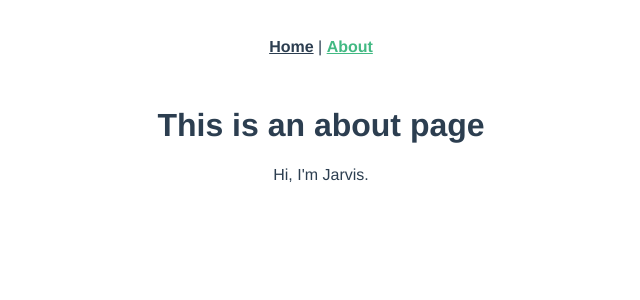
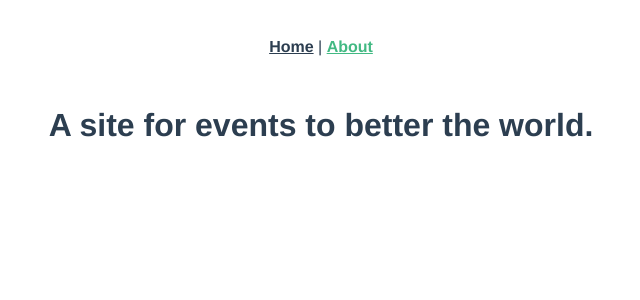
Before and after one commit to Gotop1711/FrontendMasterFullStackv3_frontend, a Vue app: page /about in a window 1280 px wide. Shown: the top 300 px of the page, without its empty margins (319-959 px from the left). Built offline with nearby package versions, Linux system fonts and the light colour scheme.

Commit message:
fix: change AboutView content

```diff
--- a/src/views/AboutView.vue
+++ b/src/views/AboutView.vue
@@ -1,8 +1,6 @@
 <template>
   <div class="about">
-    <h1>This is an about page</h1>
-
-    <p>Hi, I'm Jarvis.</p>
+    <h1>A site for events to better the world.</h1>
   </div>
 </template>
 
```
